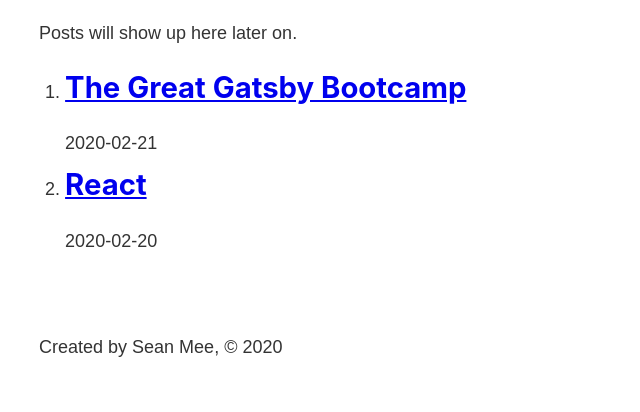
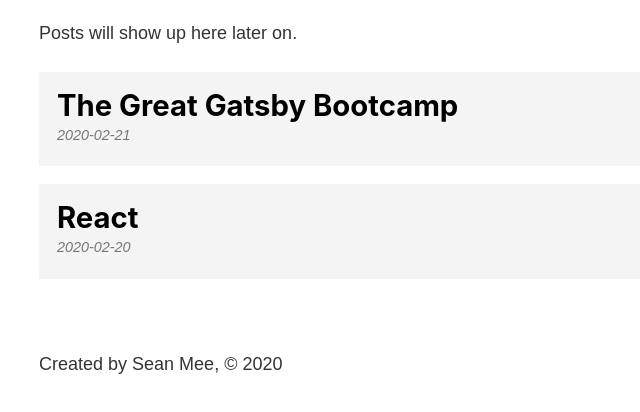
Before and after one commit to SeanMee86/gatsby_bootcamp, a Gatsby site: page /blog in a window 1280 px wide. Shown: the part 396-808 px from the top of the page, without its empty margins (134-774 px from the left). Built offline with nearby package versions, Linux system fonts and the light colour scheme; Gatsby itself is replaced by a stand-in of ours.

Commit message:
section 16 Getting Started With Contentful

```diff
--- a/gatsby-config.js
+++ b/gatsby-config.js
@@ -19,6 +19,21 @@
                 path: `${__dirname}/src/`
             }
         },
-        'gatsby-transformer-remark'
+        'gatsby-plugin-sharp',
+        {
+            resolve: 'gatsby-transformer-remark',
+            options: {
+                plugins: [
+                    'gatsby-remark-relative-images',
+                    {
+                        resolve: 'gatsby-remark-images',
+                        options: {
+                            maxWidth: 750,
+                            linkImagesToOriginal: false
+                        }
+                    }
+                ]
+            }
+        }
     ]
 };
--- a/package.json
+++ b/package.json
@@ -16,6 +16,9 @@
   "dependencies": {
     "gatsby": "^2.19.7",
     "gatsby-plugin-sass": "^2.1.29",
+    "gatsby-plugin-sharp": "^2.4.5",
+    "gatsby-remark-images": "^3.1.44",
+    "gatsby-remark-relative-images": "^0.2.3",
     "gatsby-source-filesystem": "^2.1.48",
     "gatsby-transformer-remark": "^2.6.53",
     "node-sass": "^4.13.1",
--- a/src/components/footer.js
+++ b/src/components/footer.js
@@ -1,9 +1,10 @@
 import React from "react";
+import footerStyles from './footer.module.scss';
 
 const Footer = (props) => {
     const date = new Date();
     return (
-        <footer>
+        <footer className={footerStyles.footer}>
            <p>Created by {props.siteAuthor}, &copy; {date.getFullYear()}</p>
         </footer>
     )
--- a/src/components/footer.module.scss
+++ b/src/components/footer.module.scss
@@ -0,0 +1,3 @@
+.footer {
+  margin-top: 3rem;
+}
--- a/src/pages/blog.js
+++ b/src/pages/blog.js
@@ -1,6 +1,7 @@
 import React from "react";
 import {graphql, useStaticQuery, Link} from "gatsby";
 import Layout from "../components/layout";
+import blogStyles from "./blog.module.scss";
 
 const Blog = () => {
 
@@ -24,13 +25,11 @@
 
     const posts = data.allMarkdownRemark.edges.map((p, i) => {
         return (
-            <li key={i}>
-                <h2>
-                    <Link to={`/blog/${p.node.fields.slug}`}>
-                        {p.node.frontmatter.title}
-                    </Link>
-                </h2>
-                <p>{p.node.frontmatter.date}</p>
+            <li className={blogStyles.post} key={i}>
+                <Link to={`/blog/${p.node.fields.slug}`}>
+                    <h2>{p.node.frontmatter.title}</h2>
+                    <p>{p.node.frontmatter.date}</p>
+                </Link>
             </li>
         )
     });
@@ -39,7 +38,7 @@
         <Layout>
             <h1>Blog</h1>
             <p>Posts will show up here later on.</p>
-            <ol>
+            <ol className={blogStyles.posts}>
                 {posts}
             </ol>
         </Layout>
--- /dev/null
+++ b/src/pages/blog.module.scss
@@ -0,0 +1,30 @@
+.posts {
+  list-style-type: none;
+  margin: 0;
+}
+
+.post {
+  margin: 1rem 0;
+
+  a {
+    background: #f4f4f4;
+    color: #000;
+    display: block;
+    padding: 1rem;
+    text-decoration: none;
+
+    &:hover {
+      background: #e4e4e4;
+    }
+
+    h2 {
+      margin-bottom: 0;
+    }
+
+    p {
+      color: #777777;
+      font-size: .8rem;
+      font-style: italic;
+    }
+  }
+}
--- a/src/posts/gatsby.md
+++ b/src/posts/gatsby/gatsby.md
@@ -5,6 +5,8 @@
 
 I just launched a new bootcamp!
 
+![Puppy with sword](juan-acosta-sifffred.jpg)
+
 ## Topics Covered
 
 1. Gatsby
```
Also changed, not shown: src/posts/gatsby/juan-acosta-sifffred.jpg (added), 1 other file.
